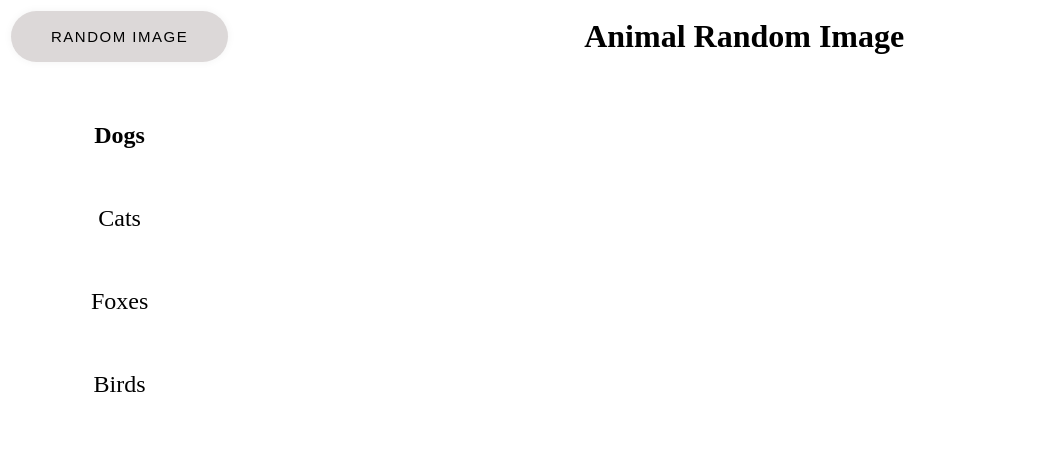
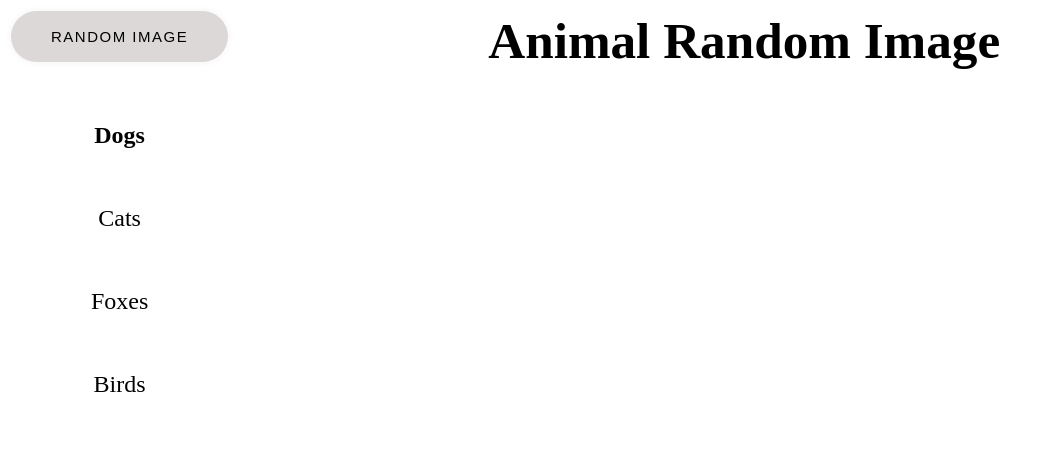
Before and after one commit to DavitManasyan07/animalrandomimage, a plain HTML site: page index.html in a window 1280 px wide. Shown: the whole page, without its empty margins (0-1051 px from the left). Drawn offline with Linux system fonts and the light colour scheme.

Commit message:
style.css

```diff
--- a/style.css
+++ b/style.css
@@ -13,7 +13,7 @@ justify-content: center;
 }
 
 .head{
-  font-size: 32px;
+  font-size: 4vw;
   width: 80vw;
   height: 50px;
   display: grid;
```
